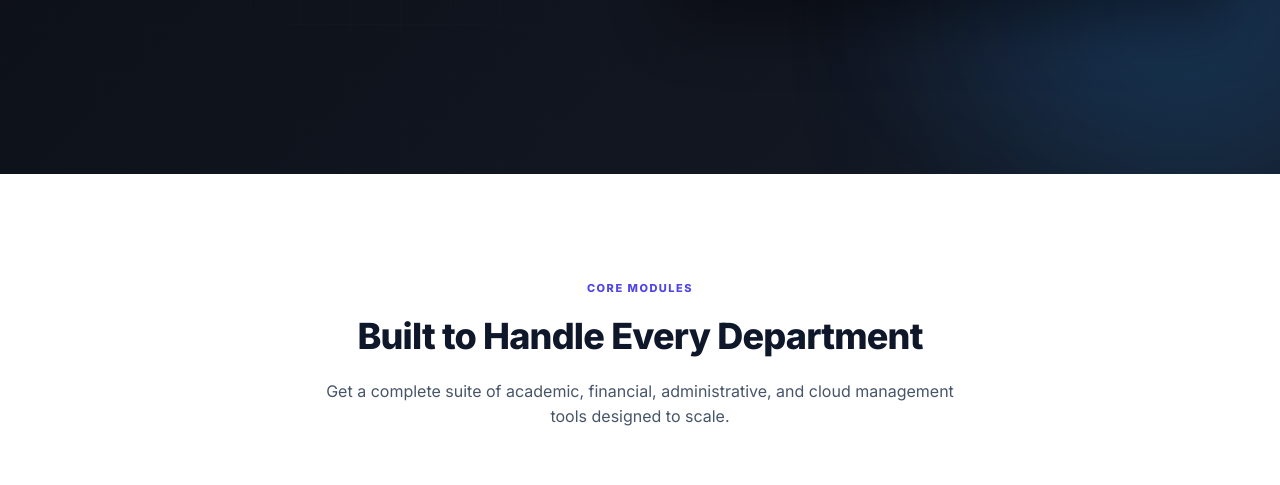
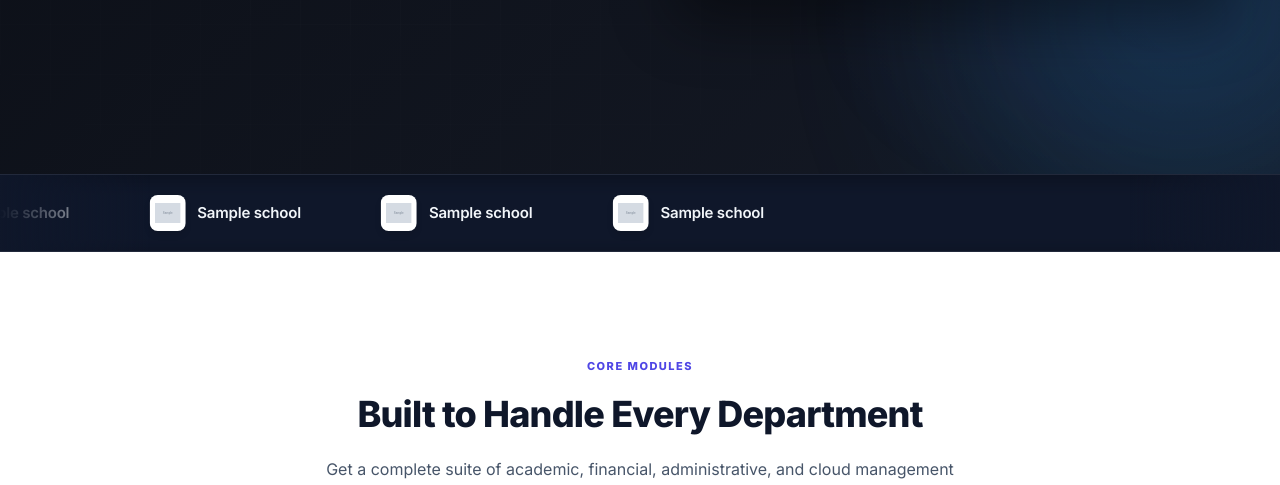
Before and after one commit to satyam0007-git/school_erp, a Django app: page /login/ in a window 1280 px wide. Shown: the part 626-1111 px from the top of the page. Run offline with Django 5.2, Linux system fonts and the light colour scheme; tables that the repository leaves empty hold one stand-in row (values such as "Sample post"); grey boxes marked "Sample" are stand-in pictures; parts of the project's set-up code (start-up, migrations or seed data) failed here and were passed over.

Commit message:
updated superuser

```diff
--- a/schoolapp/views/auth_views.py
+++ b/schoolapp/views/auth_views.py
@@ -5,7 +5,7 @@ from django.shortcuts import redirect, render
 from django.utils import timezone
 
 from ..decorators import school_only
-from ..models import SuperUserSettings, YearlyPlan
+from ..models import SuperUserSettings, YearlyPlan, School
 
 
 def login_view(request):
@@ -102,12 +102,18 @@ def login_view(request):
     yearly_plans = YearlyPlan.objects.all().order_by('amount')
     app_settings = SuperUserSettings.get_solo()
     template = 'school/login.html' if tenant else 'login.html'
+
+    schools = []
+    if not tenant:
+        schools = School.objects.filter(is_active=True).order_by('name')
+
     return render(request, template, {
         'settings': app_settings,
         'tenant': tenant,
         'public_notifications': public_notifications,
         'active_tab': active_tab,
         'yearly_plans': yearly_plans,
+        'schools': schools,
     })
 
 
--- a/templates/login.html
+++ b/templates/login.html
@@ -303,6 +303,106 @@ body {
   z-index: 3;
   display: flex;
   gap: 8px;
+}
+
+/* SCHOOL TICKER / MARQUEE */
+.school-ticker-container {
+  width: 100%;
+  overflow: hidden;
+  background: #0f172a; /* Slate 900 background to match the theme */
+  border-top: 1px solid rgba(255, 255, 255, 0.08);
+  border-bottom: 1px solid rgba(255, 255, 255, 0.08);
+  padding: 20px 0;
+  position: relative;
+  z-index: 10;
+  box-shadow: inset 0 4px 20px rgba(0, 0, 0, 0.3);
+}
+
+/* Gradient overlays on left and right for fade out effect */
+.school-ticker-container::before,
+.school-ticker-container::after {
+  content: "";
+  position: absolute;
+  top: 0;
+  width: 150px;
+  height: 100%;
+  z-index: 15;
+  pointer-events: none;
+}
+.school-ticker-container::before {
+  left: 0;
+  background: linear-gradient(to right, #0f172a 0%, transparent 100%);
+}
+.school-ticker-container::after {
+  right: 0;
+  background: linear-gradient(to left, #0f172a 0%, transparent 100%);
+}
+
+.school-ticker-wrapper {
+  display: flex;
+  width: max-content;
+  align-items: center;
+  animation: marquee-scroll 25s linear infinite;
+}
+
+.school-ticker-wrapper:hover {
+  animation-play-state: paused;
+}
+
+.school-ticker-item {
+  display: flex;
+  align-items: center;
+  gap: 12px;
+  padding: 0 40px;
+  color: #f1f5f9;
+  font-size: 15px;
+  font-weight: 600;
+  text-decoration: none;
+  white-space: nowrap;
+  transition: var(--transition);
+}
+
+.school-ticker-item:hover {
+  transform: translateY(-2px);
+  color: var(--brand-light);
+}
+
+.school-ticker-logo {
+  width: 36px;
+  height: 36px;
+  border-radius: 8px;
+  background: #ffffff;
+  object-fit: contain;
+  padding: 4px;
+  box-shadow: 0 4px 6px rgba(0, 0, 0, 0.1);
+  border: 1px solid rgba(255, 255, 255, 0.1);
+}
+
+.school-ticker-initials {
+  width: 36px;
+  height: 36px;
+  border-radius: 8px;
+  background: linear-gradient(135deg, var(--brand) 0%, var(--brand-light) 100%);
+  color: #ffffff;
+  display: flex;
+  align-items: center;
+  justify-content: center;
+  font-size: 13px;
+  font-weight: 800;
+  box-shadow: 0 4px 6px rgba(0, 0, 0, 0.1);
+}
+
+.school-ticker-name {
+  letter-spacing: -0.2px;
+}
+
+@keyframes marquee-scroll {
+  0% {
+    transform: translate3d(0, 0, 0);
+  }
+  100% {
+    transform: translate3d(-50%, 0, 0);
+  }
 }
 
 /* LOGIN MODAL OVERLAY */
@@ -991,6 +1091,27 @@ body {
     </div>
   </header>
 
+  <!-- SCHOOL TICKER SECTION -->
+  {% if schools %}
+  <div class="school-ticker-container">
+    <div class="school-ticker-wrapper">
+      {% for i in "1234" %}
+        {% for school in schools %}
+          <a href="{{ school.get_tenant_url }}" target="_blank" class="school-ticker-item">
+            {% if school.logo %}
+              <img src="{{ school.logo.url }}" alt="{{ school.name }}" class="school-ticker-logo" onerror="this.style.display='none'; this.nextElementSibling.style.display='flex';">
+              <div class="school-ticker-initials" style="display: none;">{{ school.name|slice:":2"|upper }}</div>
+            {% else %}
+              <div class="school-ticker-initials">{{ school.name|slice:":2"|upper }}</div>
+            {% endif %}
+            <span class="school-ticker-name">{{ school.name }}</span>
+          </a>
+        {% endfor %}
+      {% endfor %}
+    </div>
+  </div>
+  {% endif %}
+
   <!-- FEATURES / ERP MODULES SECTION -->
   <section class="section features-section" id="features">
     <div class="section-header">
```
Also changed, not shown: 2 other files.
